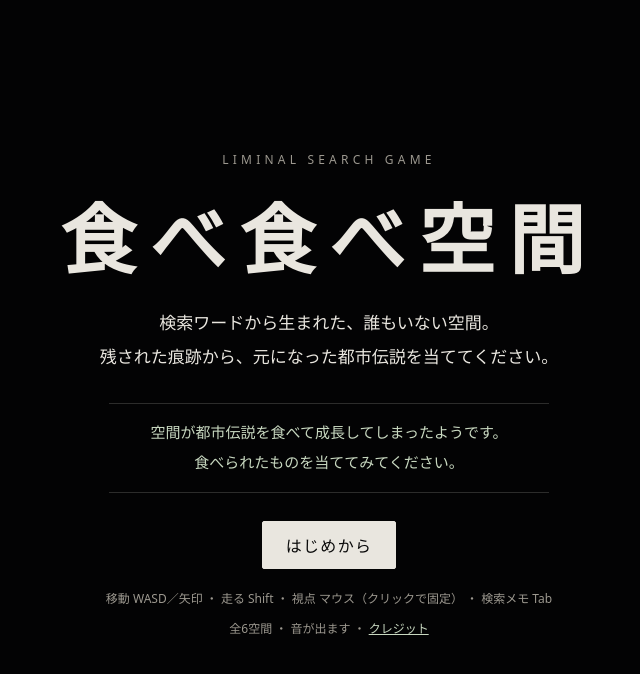
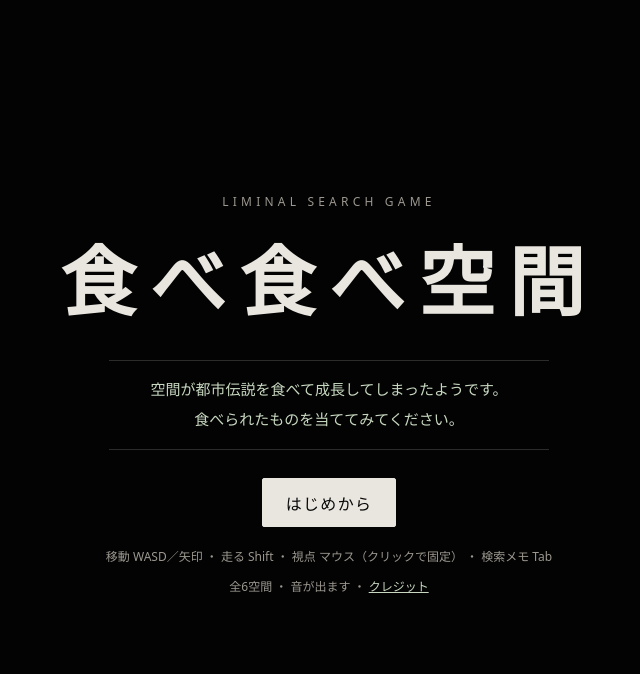
Before and after one commit to tabetabe-kuukan/eatroom, a website built with Vite: page index.html in a window 1280 px wide. Shown: the whole page, without its empty margins (311-951 px from the left). Built offline with nearby package versions, Linux system fonts and the light colour scheme.

Commit message:
タイトル画面の説明文を新しい一文だけにする
Co-Authored-By: Claude Opus 5.5 <noreply@anthropic.com>

```diff
--- a/index.html
+++ b/index.html
@@ -15,7 +15,6 @@
     <div class="title-inner">
       <p class="eyebrow">LIMINAL SEARCH GAME</p>
       <h1>食べ食べ空間</h1>
-      <p class="lead">検索ワードから生まれた、誰もいない空間。<br />残された痕跡から、元になった都市伝説を当ててください。</p>
       <p class="story">空間が都市伝説を食べて成長してしまったようです。<br />食べられたものを当ててみてください。</p>
       <div class="buttons">
         <button id="btn-continue" class="primary" hidden>つづきから</button>
```
